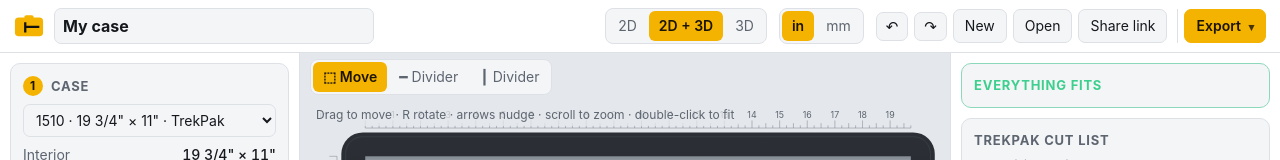
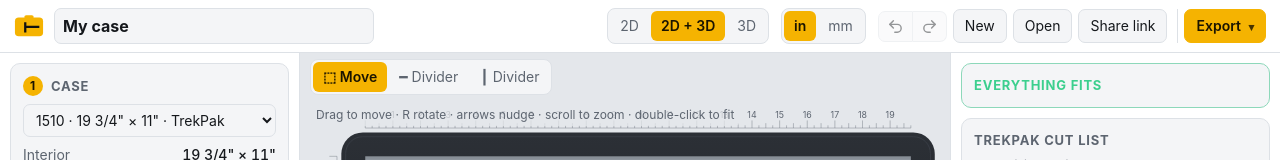
Before and after one commit to juicyjstn/pelican-case-planner, a React (Vite) app: page / in a window 1280 px wide. Shown: the top 160 px of the page. Built offline with nearby package versions, Linux system fonts and the light colour scheme.

Commit message:
Standard undo/redo icons; rename Export JSON to JSON
Undo and redo grey out when there's nothing to step through.

Co-Authored-By: Claude Opus 5.5 <noreply@anthropic.com>

```diff
--- a/src/App.tsx
+++ b/src/App.tsx
@@ -19,6 +19,7 @@ import { ExportMenu } from './components/ExportMenu';
 const Preview3D = lazy(() => import('./components/Preview3D').then((m) => ({ default: m.Preview3D })));
 
 const store = safeStorage();
+const MOD = /Mac|iPhone|iPad/.test(navigator.platform) ? '⌘' : 'Ctrl+';
 const KEY = 'pcp.layout.v1';
 
 function itemFromGear(g: GearSpec): PlacedItem {
@@ -264,12 +265,20 @@ export default function App() {
           </button>
         </div>
         <div className="actions">
-          <button className="btn icon" onClick={undo} title="Undo (Ctrl/Cmd+Z)">
-            ↶
-          </button>
-          <button className="btn icon" onClick={redo} title="Redo (Shift+Ctrl/Cmd+Z)">
-            ↷
-          </button>
+          <div className="undo-group" role="group" aria-label="History">
+            <button className="btn icon" onClick={undo} disabled={!hist.canUndo} title={`Undo (${MOD}Z)`} aria-label="Undo">
+              <svg viewBox="0 0 24 24" aria-hidden>
+                <path d="M9 14 4 9l5-5" />
+                <path d="M4 9h10.5a5.5 5.5 0 0 1 0 11H11" />
+              </svg>
+            </button>
+            <button className="btn icon" onClick={redo} disabled={!hist.canRedo} title={`Redo (${MOD}⇧Z)`} aria-label="Redo">
+              <svg viewBox="0 0 24 24" aria-hidden>
+                <path d="m15 14 5-5-5-5" />
+                <path d="M20 9H9.5a5.5 5.5 0 0 0 0 11H13" />
+              </svg>
+            </button>
+          </div>
           <button className="btn" onClick={newLayout}>
             New
           </button>
--- a/src/components/ExportMenu.tsx
+++ b/src/components/ExportMenu.tsx
@@ -95,7 +95,7 @@ export function ExportMenu({ paper, onPrint, onSvg, onJson }: Props) {
             }}
           >
             <span>
-              <b>Export JSON</b>
+              <b>JSON</b>
               <small>Layout file you can reopen with Open</small>
             </span>
           </button>
--- a/src/styles.css
+++ b/src/styles.css
@@ -106,7 +106,11 @@ a { color: var(--accent); }
 .btn:disabled { opacity: .45; cursor: default; }
 .btn.primary { background: var(--accent); color: var(--accent-ink); border-color: var(--accent); font-weight: 600; }
 .btn.danger { color: var(--err); }
-.btn.icon { padding: 6px 9px; font-size: 15px; line-height: 1; }
+.btn.icon { padding: 6px 8px; line-height: 0; display: inline-grid; place-items: center; }
+.btn.icon svg { width: 17px; height: 17px; fill: none; stroke: currentColor; stroke-width: 2; stroke-linecap: round; stroke-linejoin: round; }
+.undo-group { display: inline-flex; }
+.undo-group .btn:first-child { border-top-right-radius: 0; border-bottom-right-radius: 0; }
+.undo-group .btn:last-child { border-top-left-radius: 0; border-bottom-left-radius: 0; border-left: 0; }
 .btn.small { padding: 4px 8px; font-size: 12.5px; }
 .btn.wide { width: 100%; margin-top: 8px; }
 .btn.file { display: inline-flex; align-items: center; }
```
